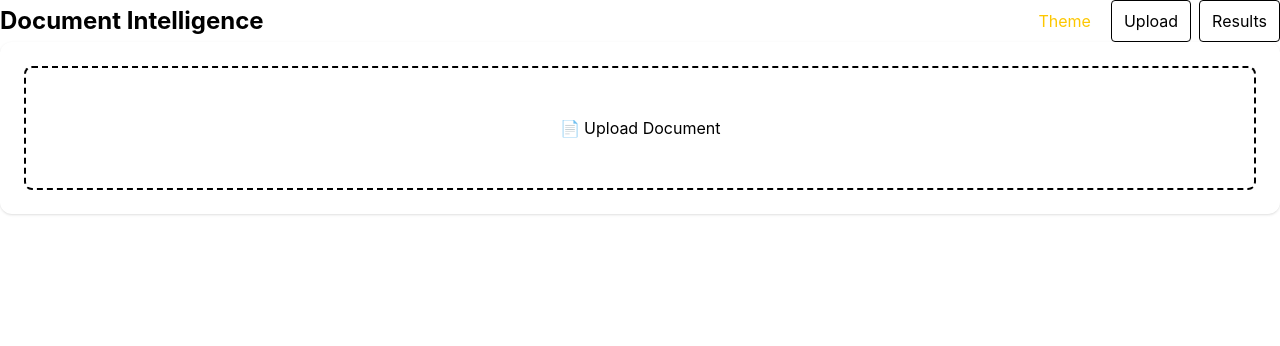
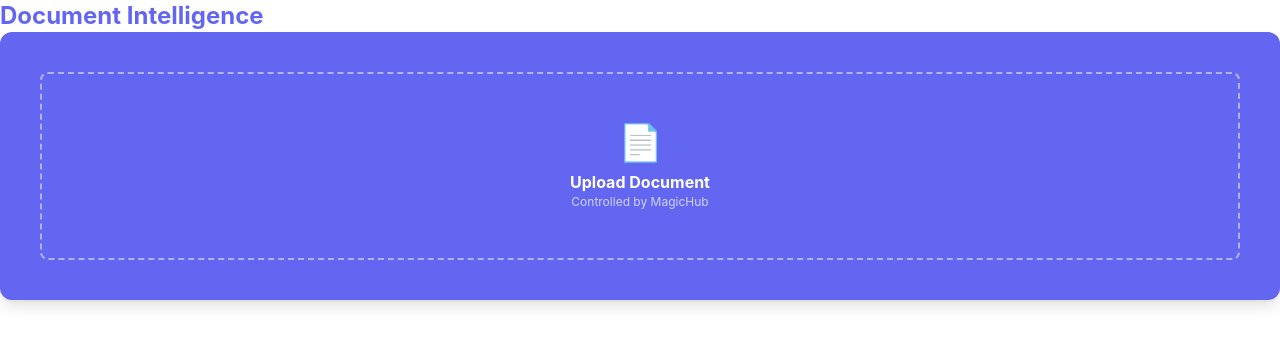
Before and after one commit to Rohit-0870/poc-docintel, a React (Vite) app: page / in a window 1280 px wide. Shown: the top 346 px of the page. Built offline with nearby package versions, Linux system fonts and the light colour scheme.

Commit message:
change is done please chekc

```diff
--- a/src/App.jsx
+++ b/src/App.jsx
@@ -1,6 +1,5 @@
 import { useEffect, useRef, useState } from "react";
 import { defaultConfig } from "./config/uiConfig";
-import { fetchExtractionData } from "./api/mockApi";
 
 export default function App({ config = defaultConfig }) {
   const rootRef = useRef(null);
@@ -8,99 +7,43 @@ export default function App({ config = defaultConfig }) {
   const [theme, setTheme] = useState(config.theme);
   const [labels, setLabels] = useState(config.labels);
   const [brandColor, setBrandColor] = useState(config.brandColor);
+  const [page, setPage] = useState("upload");
 
-  const [page, setPage] = useState("upload");
-  const [loading, setLoading] = useState(false);
-  const [data, setData] = useState([]);
-
-  // 🔁 react to MagicHub updates
+  // Sync with MagicHub updates
   useEffect(() => {
-    if (!config) return;
-
     setTheme(config.theme);
     setLabels(config.labels);
     setBrandColor(config.brandColor);
   }, [config]);
 
-  // 🎨 scoped theming
+  // Apply styles to the container
   useEffect(() => {
     if (!rootRef.current) return;
-
-    rootRef.current.className = theme === "dark" ? "dark" : "";
+    rootRef.current.className = theme === "dark" ? "dark bg-slate-900 text-white" : "bg-white text-black";
+    // We set a CSS variable for the brand color
     rootRef.current.style.setProperty("--brand-color", brandColor);
   }, [theme, brandColor]);
 
-  const loadResults = async () => {
-    setLoading(true);
-    const res = await fetchExtractionData();
-    setData(res);
-    setLoading(false);
-    setPage("results");
-  };
-
   return (
-    <div
-      ref={rootRef}
-      className="w-full h-full bg-bg text-text p-6 space-y-6 transition-all"
-    >
+    <div ref={rootRef} className="w-full h-full p-6 space-y-6 transition-all min-h-[400px]">
       <header className="flex justify-between items-center">
-        <h1 className="text-2xl font-bold text-brand">
+        <h1 className="text-2xl font-bold" style={{ color: brandColor }}>
           {labels.title}
         </h1>
-
-        <div className="space-x-2">
-          <button
-            onClick={() => setTheme(theme === "light" ? "dark" : "light")}
-            className="px-3 py-2 rounded bg-brand text-yellow-400"
-          >
-            Theme
-          </button>
-
-          <button
-            onClick={() => setPage("upload")}
-            className="px-3 py-2 border rounded"
-          >
-            Upload
-          </button>
-
-          <button
-            onClick={loadResults}
-            className="px-3 py-2 border rounded"
-          >
-            Results
-          </button>
-        </div>
       </header>
 
       {page === "upload" && (
-        <div className="bg-card p-6 rounded-xl shadow">
+        <div
+          className="p-10 rounded-xl shadow-lg transition-colors duration-300"
+          style={{ backgroundColor: brandColor }} // 🚩 Changes the box color based on MagicHub
+        >
           <button
-            onClick={loadResults}
-            className="border-2 border-dashed w-full p-12 rounded-lg hover:border-brand transition"
+            className="border-2 border-dashed border-white/50 w-full p-12 rounded-lg text-white hover:bg-white/10 transition"
           >
-            📄 {labels.upload}
+            <div className="text-4xl mb-2">📄</div>
+            <div className="font-bold">{labels.upload}</div>
+            <p className="text-xs text-white/70">Controlled by MagicHub</p>
           </button>
-        </div>
-      )}
-
-      {page === "results" && (
-        <div className="bg-card p-6 rounded-xl shadow">
-          <h2 className="font-semibold mb-4">
-            {labels.extracted}
-          </h2>
-
-          {loading && <p>Loading...</p>}
-
-          {!loading && (
-            <div className="grid md:grid-cols-2 gap-4">
-              {data.map((item) => (
-                <div key={item.field} className="p-4 border rounded-lg">
-                  <p className="text-sm opacity-70">{item.field}</p>
-                  <p className="font-semibold">{item.value}</p>
-                </div>
-              ))}
-            </div>
-          )}
         </div>
       )}
     </div>
```
